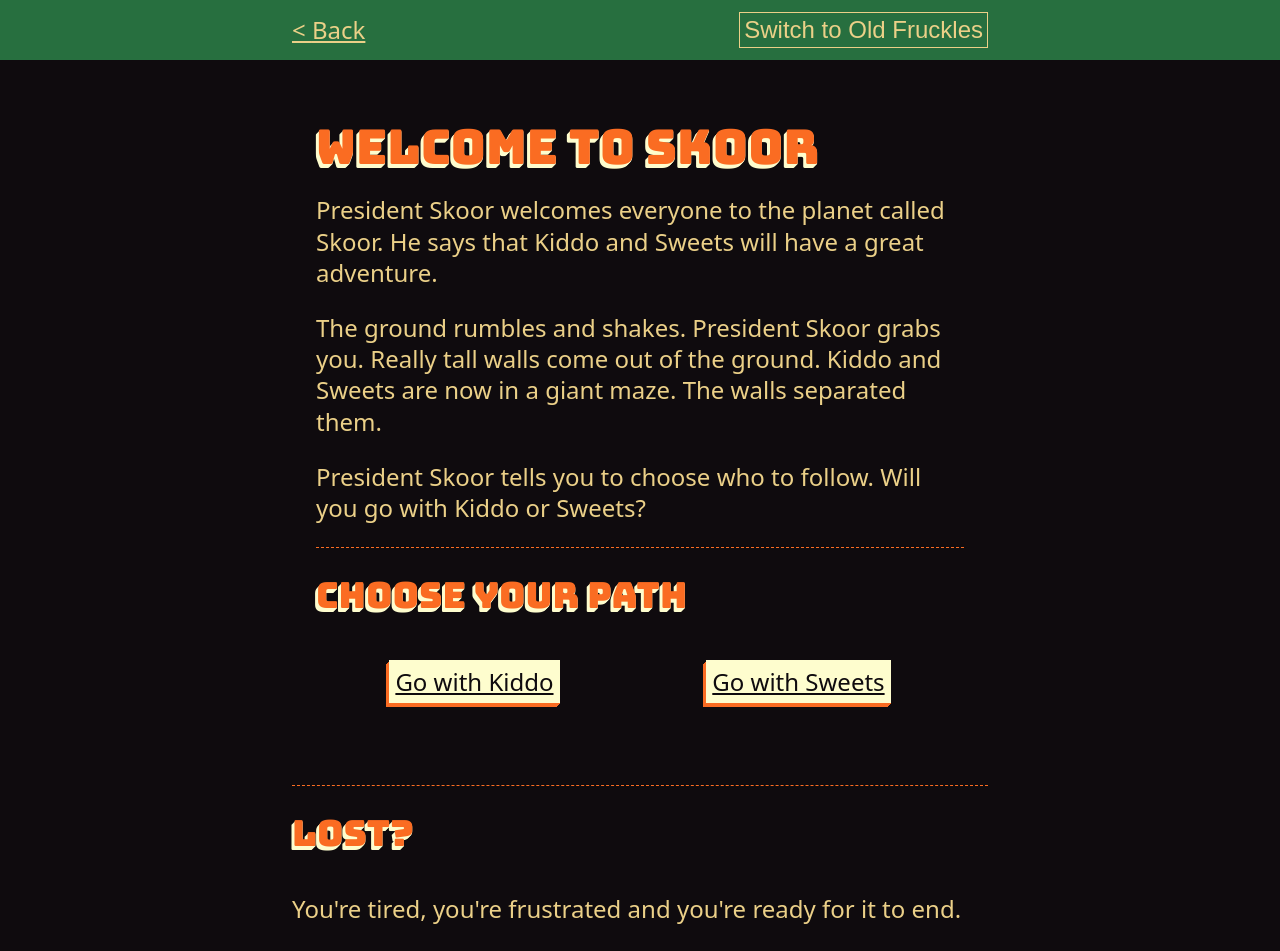
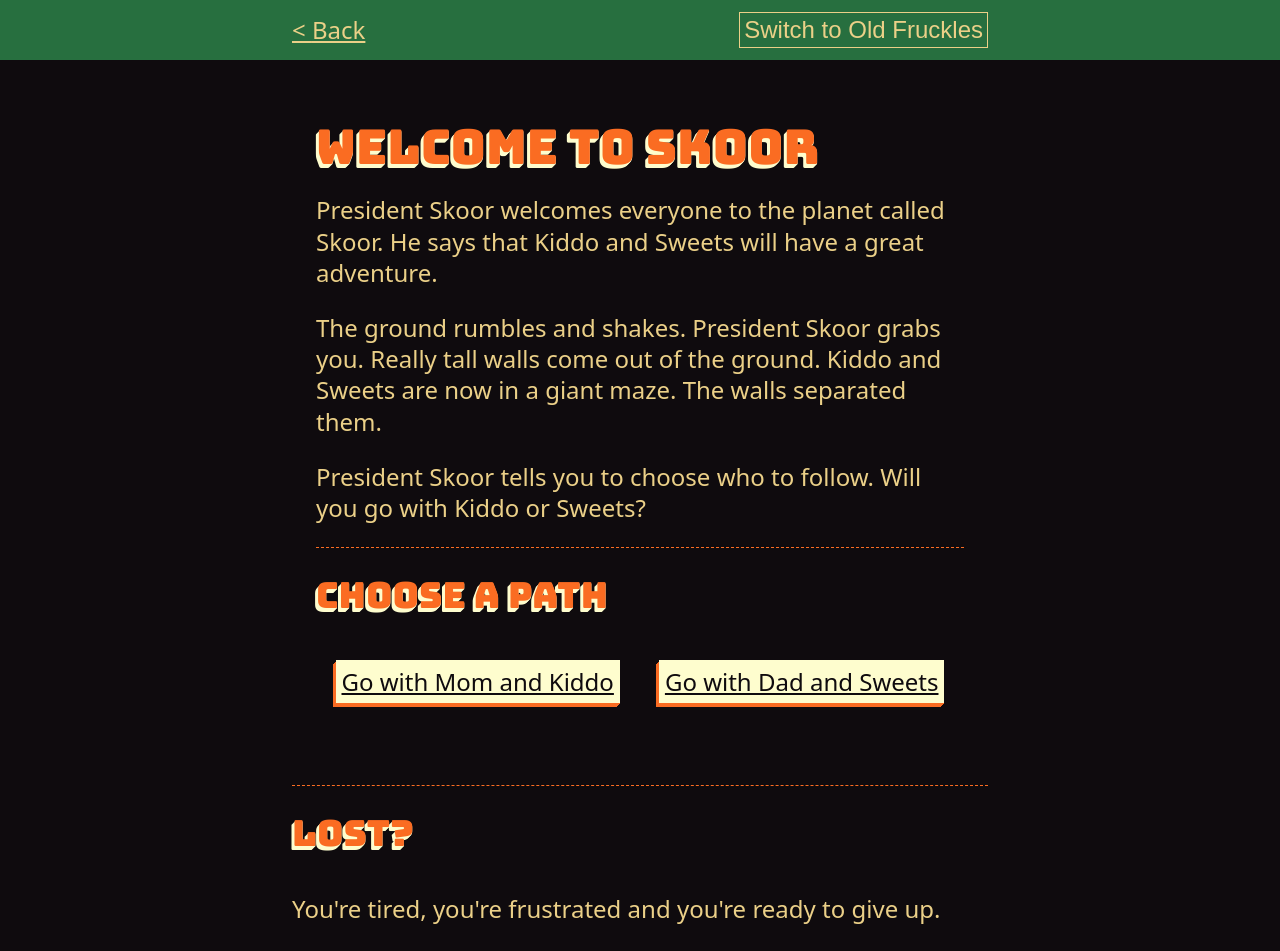
Before and after one commit to awayken/2017-christmas-card, a Nuxt app: page /welcome-to-skoor in a window 1280 px wide. Shown: the top 951 px of the page. Built offline with nearby package versions, Linux system fonts and the light colour scheme.

Commit message:
Adjust language for better typography wrapping

```diff
--- a/components/StartOver.vue
+++ b/components/StartOver.vue
@@ -1,10 +1,10 @@
 <template>
   <div class="container">
     <Chooser title="Lost?">
-      <p>You're tired, you're frustrated and you're ready for it to end.</p>
+      <p>You're tired, you're frustrated and you're ready to give up.</p>
 
       <nav slot="choices" class="chooser__choices">
-        <a :href="$router.options.base" class="chooser__choice chooser__choice-target">Give Up and Start Over</a>
+        <a :href="$router.options.base" class="chooser__choice chooser__choice-target">Start Over</a>
       </nav>
     </Chooser>
   </div>
--- a/pages/index.vue
+++ b/pages/index.vue
@@ -3,11 +3,11 @@
     <section :class="['container', readerClass]">
       <h1 class="pulp">Escape <small>from the</small> <span>Maze Planet</span></h1>
 
-      <story title="2017 Christmas Card">
+      <story title="Merry Christmas">
         <p>Images of the family.</p>
         <p>The Miles Rausch Family has completed another stellar year, and we're celebrating it with this text adventure story. Young or old, choose your own adventure with Kiddo &amp; Sweets. Learn more about our 2017 as you try to escape the maze planet, Skoor!</p>
 
-        <Chooser title="Choose Your Reading Level">
+        <Chooser title="Your Reading Level">
           <p>This adventure has two different reading levels: Young and Old. Choose your reading level below to start the story.</p>
 
           <div slot="choices" class="chooser__choices">
@@ -21,7 +21,7 @@
         </Chooser>
       </story>
 
-      <story title="Hi, Fruckles!" v-if="readingLevelChosen">
+      <story title="Hello, Fruckles" v-if="readingLevelChosen">
         <div v-if="$store.state.readingLevel === 'old'">
           <p>Image of old Fruckles</p>
           <p>You are the family pet, Fruckles, who Kiddo &amp; Sweets picked up on one of their many space adventures. Fruckles is half Shar Pei, half cheetah, full alien. Kiddo &amp; Sweets never have an adventure without you, and Escape from the Maze Planet is no exception. They rely on you to use your knowledge and wisdom to help them make decisions along the way. Are you up to the challenge?</p>
--- a/pages/landing-on-skoor.vue
+++ b/pages/landing-on-skoor.vue
@@ -1,6 +1,7 @@
 <template>
   <section class="container">
-    <story v-if="$store.state.readingLevel === 'old'" title="Landing on Skoor">
+    <story title="One Tiny Pit Stop">
+      <div v-if="$store.state.readingLevel === 'old'">
         <p>"We'll just make one tiny pit stop," Dad says as he begins the Obisidian's landing sequence. We were orbitting around a bright green planet that was shimmering in the light of its sun.</p>
         <p>"Where are we?" asks Kiddo. He unclips his harness and hops out of his seat. He floats to the nearest spaceship porthole.</p>
         <p>"It's a tourist trap," mutters Mom as she keys in coordinates and checks the safety lights.</p>
@@ -11,23 +12,15 @@
         <p>"Better sketch quickly, sweetie," Dad says. "We begin atmosphere landing procedure in ten minutes."</p>
         <p>The telecommunicator crackles to life. "Welcome to Skoor, New Visitor! You are the three millioneth, four hundred and fifty-sixth, seven hundred and eighty-nineth visitor today! You and every humanoid aboard have won a free entry to the Maze Competition taking place right now! Can you escape the maze planet? You'll soon find out!"<p>
         <p>Dad and Kiddo and Sweets all turn to each other with big, beaming smiles. Mom shakes her head and taps some keys on the dashboard console. The ship begins its descent.</p>
-
-      <Chooser title="Choose Your Path">
-        <nav slot="choices" class="chooser__choices">
-          <nuxt-link to="/welcome-to-skoor" class="chooser__choice">
-            <span class="chooser__choice-target">Continue to the Maze Planet</span>
-          </nuxt-link>
-        </nav>
-      </Chooser>
-    </story>
-
-    <story v-if="$store.state.readingLevel === 'young'" title="Landing on Skoor">
+      </div>
+      <div v-else>
         <p>Kiddo and Sweets are space explorers. They visit new planets with Mom and Dad. They love to explore.</p>
         <p>They are going to visit The Maze Planet. It is called Skoor. It looks like a big ball wrapped with green ribbons.</p>
         <p>The people who live on the Maze Planet say that Kiddo and Sweets have won a prize. They get to explore the giant maze.</p>
         <p>Dad and Kiddo and Sweets are excited to go to the Maze Planet. Mom is not.</p>
+      </div>
 
-      <Chooser title="Choose Your Path">
+      <Chooser title="Choose a Path">
         <nav slot="choices" class="chooser__choices">
           <nuxt-link to="/welcome-to-skoor" class="chooser__choice">
             <span class="chooser__choice-target">Continue to the Maze Planet</span>
--- a/pages/mom-and-kiddo.vue
+++ b/pages/mom-and-kiddo.vue
@@ -1,6 +1,7 @@
 <template>
   <section class="container">
-    <story v-if="$store.state.readingLevel === 'old'" title="Mom and Kiddo">
+    <story title="Mom and Kiddo">
+      <div v-if="$store.state.readingLevel === 'old'">
         <p>You look back and forth between your two best friends: Kiddo and Sweets. It's a monstrous choice you're faced with, but you can hear President Skoor begin to mutter about leaving you on the ship, so you have to act. You leap from the stone platform and land next to Mom and Kiddo. Kiddo runs over and gives you a hug.</p>
         <p>"We're going to have a great adventure, Fruckles!"</p>
         <p>"Let's get moving, Kiddo," Mom says. "The sooner we finish this maze, the sooner we can get off this strange planet."</p>
@@ -12,30 +13,19 @@
         <p>"No, we don't! Look!" Kiddo points off to the right. There is a single stone bridge a ways off. It looks thin and long and dangerous. At the far end of the bridge, you can see another cliff.</p>
         <p>"I think we should head back," says Mom. "This whole thing is a silly waste of time. If we head back, we can talk to the president and get off this planet immediately."</p>
         <p>"Or we can take the bridge and see what's over there," says Kiddo. "If we make it out of the maze, we win the grand prize!"</p>
-
-      <Chooser title="Choose Your Path">
-        <p>Mom and Kiddo both look at you, Fruckles. Which path will you choose?</p>
-
-        <nav slot="choices" class="chooser__choices">
-          <nuxt-link to="/mom-and-kiddo-turn-around" class="chooser__choice chooser__choice-target">
-            Turn Around
-          </nuxt-link>
-          <nuxt-link to="/mom-and-kiddo-bridge" class="chooser__choice chooser__choice-target">
-            Cross the Bridge
-          </nuxt-link>
-        </nav>
-      </Chooser>
-    </story>
-
-    <story v-if="$store.state.readingLevel === 'young'" title="Mom and Kiddo">
+      </div>
+      <div v-else>
         <p>You choose Mom and Kiddo. Kiddo gives you a big hug.</p>
         <p>"We're going to have a great adventure, Fruckles!"</p>
         <p>You and Kiddo and Mom walk on the path. At first, there are high walls around you and lots of trees. Then the wall and trees get lower and lower.</p>
         <p>You can see a wide, open space and the big, green sky. It is pretty.</p>
         <p>You run ahead to help lead the way. You find a big cliff. Kiddo finds a scary-looking bridge.</p>
         <p>Mom wants to go back. Kiddo wants to go on the bridge. What do you want to do?</p>
+      </div>
 
-      <Chooser title="Choose Your Path">
+      <Chooser title="Choose a Path">
+        <p v-if="$store.state.readingLevel === 'old'">Mom and Kiddo both look at you, Fruckles. Which path will you choose?</p>
+
         <nav slot="choices" class="chooser__choices">
           <nuxt-link to="/mom-and-kiddo-turn-around" class="chooser__choice chooser__choice-target">
             Turn Around
--- a/pages/welcome-to-skoor.vue
+++ b/pages/welcome-to-skoor.vue
@@ -1,6 +1,7 @@
 <template>
   <section class="container">
-    <story v-if="$store.state.readingLevel === 'old'" title="Welcome to Skoor">
+    <story title="Welcome to Skoor">
+      <div v-if="$store.state.readingLevel === 'old'">
         <p>"Welcome to Skoor!" announces a spherical alien with bright green scales and bleached blond mullet. "I'm the President of Skoor, the planet and the civil designation, and I want to- Oh, dear Skoor! What is that??" President Skoor XIII points right at you, Fruckles, as he covers his mouth-like facial depression with his other tentacle. "I said free admittance for any <em>humanoid</em>. What is that thing?"</p>
         <p>"This thing is Fruckles, and Fruckles comes with us no matter where we go," says Dad, picking you up in his arms. "We love Fruckles!"</p>
         <p>"Yeah!" shout Kiddo &amp; Sweets.</p>
@@ -9,31 +10,20 @@
         <p>"Why will-"</p>
         <p>The ground beneath you begins to rumble and shake. President Skoor grabs you and rolls away and onto a platform. The planet throws up giant walls of stone that separate Mom and Kiddo from Dad and Sweets and form an elborate labyrinth around them. The platform rises into the air with the granite walls. You and the President can look down upon the splintered family.</p>
         <p>"Choose your group, Fruckles. And let the Maze begin!"</p>
+      </div>
+      <div v-else>
+        <p>President Skoor welcomes everyone to the planet called Skoor. He says that Kiddo and Sweets will have a great adventure.</p>
+        <p>The ground rumbles and shakes. President Skoor grabs you. Really tall walls come out of the ground. Kiddo and Sweets are now in a giant maze. The walls separated them.</p>
+        <p>President Skoor tells you to choose who to follow. Will you go with Kiddo or Sweets?</p>
+      </div>
 
-      <Chooser title="Choose Your Path">
+      <Chooser title="Choose a Path">
         <nav slot="choices" class="chooser__choices">
           <nuxt-link to="/mom-and-kiddo" class="chooser__choice">
             <span class="chooser__choice-target">Go with Mom and Kiddo</span>
           </nuxt-link>
           <nuxt-link to="/dad-and-sweets" class="chooser__choice">
             <span class="chooser__choice-target">Go with Dad and Sweets</span>
-          </nuxt-link>
-        </nav>
-      </Chooser>
-    </story>
-
-    <story v-if="$store.state.readingLevel === 'young'" title="Welcome to Skoor">
-      <p>President Skoor welcomes everyone to the planet called Skoor. He says that Kiddo and Sweets will have a great adventure.</p>
-      <p>The ground rumbles and shakes. President Skoor grabs you. Really tall walls come out of the ground. Kiddo and Sweets are now in a giant maze. The walls separated them.</p>
-      <p>President Skoor tells you to choose who to follow. Will you go with Kiddo or Sweets?</p>
-
-      <Chooser title="Choose Your Path">
-        <nav slot="choices" class="chooser__choices">
-          <nuxt-link to="/mom-and-kiddo" class="chooser__choice">
-            <span class="chooser__choice-target">Go with Kiddo</span>
-          </nuxt-link>
-          <nuxt-link to="/dad-and-sweets" class="chooser__choice">
-            <span class="chooser__choice-target">Go with Sweets</span>
           </nuxt-link>
         </nav>
       </Chooser>
```
Lines whose indentation alone changed are shown as unchanged.
